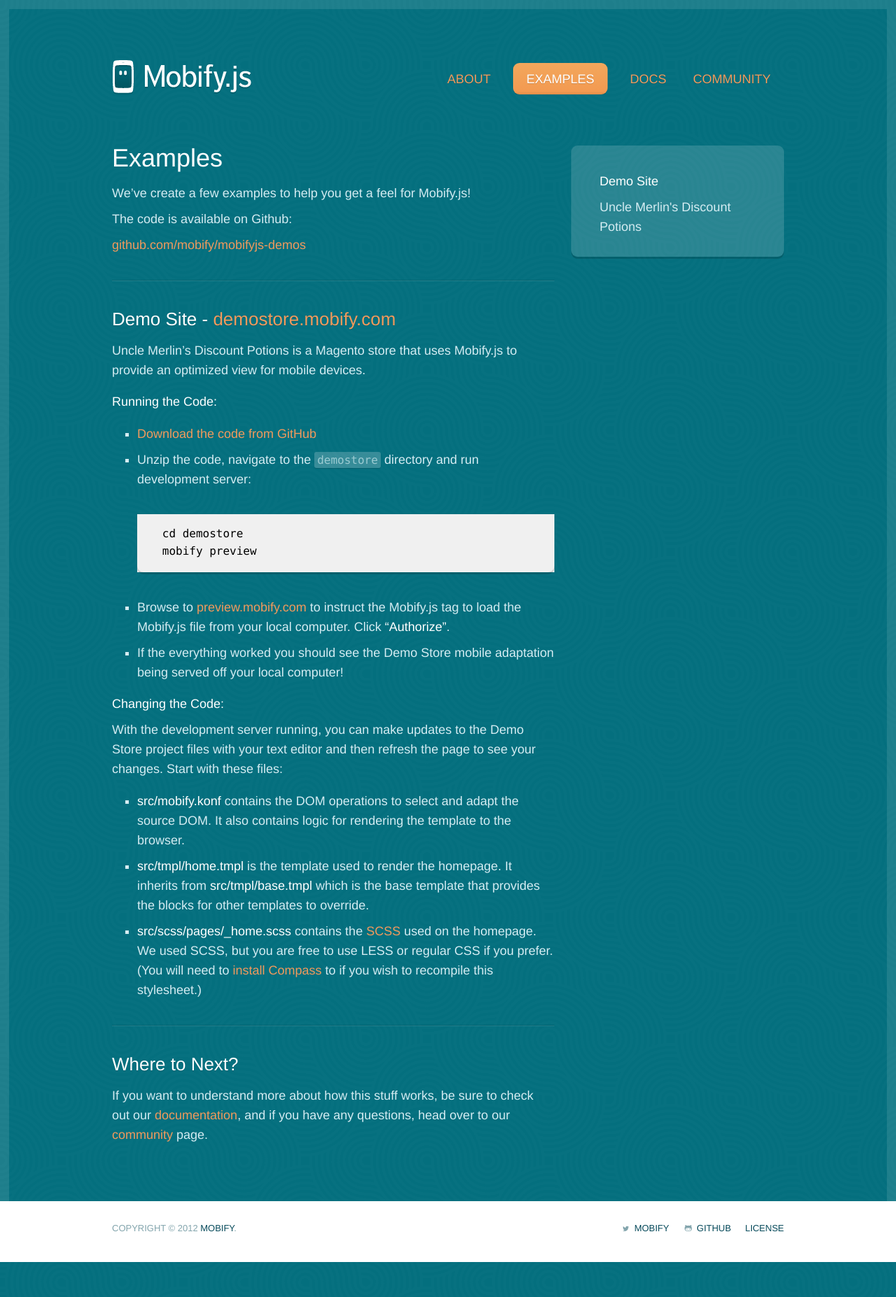
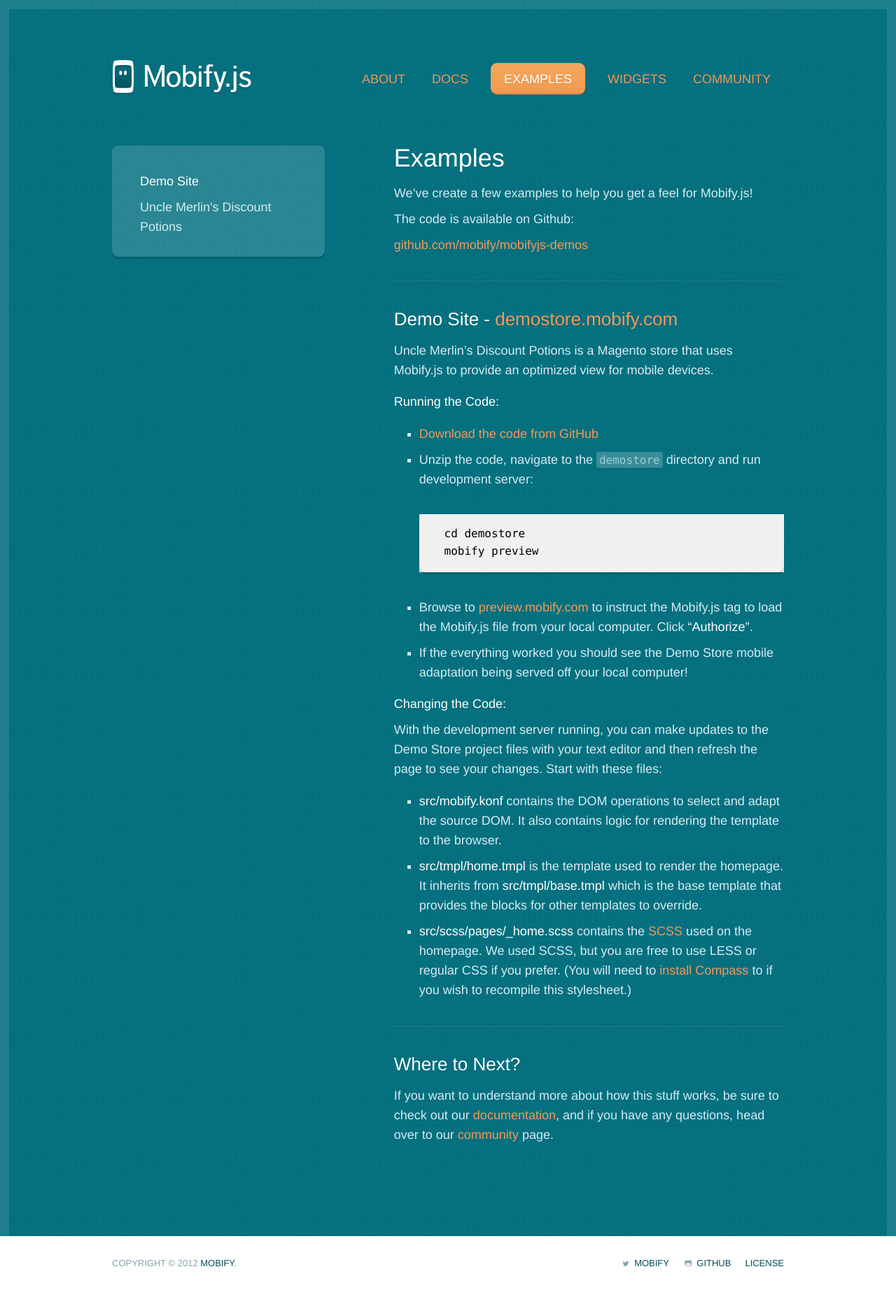
Before and after one commit to mobify/mobifyjs, a Jekyll site: the page built from www/examples/index.md, in a window 1280 px wide. Shown: the whole page at 70% size. Built offline with Jekyll 4.4.1, drawn with Linux system fonts in a browser that asks for light colours; nearby versions of some CDN libraries; before the commit the page ends 1804 px from its top, so only the background shows below that.

Commit message:
Initial page stubs for widgets gallery, individual widget page.

```diff
--- /dev/null
+++ b/www/_includes/nav-widgets.html
@@ -0,0 +1,6 @@
+
+                    <div class="nav-examples">
+                        <div class="carousel">
+                            <h3><a href="{{ site.baseurl }}/widgets/carousel">Carousel</a></h3>
+                        </div>
+                    </div>
--- a/www/_includes/nav.html
+++ b/www/_includes/nav.html
@@ -1,15 +1,21 @@
                     <div class="nav-wrapper">
 	                    <ul class="nav">
-	                        <li>
+	                        <li class="nav-about">
                         {% active_links %}
 	                            <a href="/mobifyjs/" class="rounded">About</a>
                         {% endactive_links %}
-	                        </li><li>
+	                        </li>
+	                        <li class="nav-docs">
                         {% active_links prefix %}
+	                            <a href="/mobifyjs/docs/" class="rounded">Docs</a>
+	                        </li>
+	                        <li class="nav-examples">
 	                            <a href="/mobifyjs/examples/" class="rounded">Examples</a>
-	                        </li><li>
-	                            <a href="/mobifyjs/docs/" class="rounded">Docs</a>
-	                        </li><li>
+	                        </li>
+	                        <li class="nav-widgets">
+	                            <a href="/mobifyjs/widgets/" class="rounded">Widgets</a>
+	                        </li>
+	                        <li class="nav-community">
 	                            <a href="/mobifyjs/community/" class="rounded">Community</a>
 	                        </li>
 	                    </ul><!-- .nav -->
--- a/www/_layouts/doc.html
+++ b/www/_layouts/doc.html
@@ -3,11 +3,11 @@
 bodyclass: docs
 ---
 
-<div class="row-fluid">
+<div class="row-fluid reversed-column">
     <div class="span8">
 	    {{ content }}
     </div>
-    <div class="span4 docs-nav rounded shaded">
+    <div class="span4 sidebar-nav docs-nav rounded shaded">
 		{% active_links %}{% markdown %}{% include nav-docs.md %}{% endmarkdown %}{% endactive_links %}
 	</div>
 </div>
--- a/www/_layouts/example.html
+++ b/www/_layouts/example.html
@@ -4,12 +4,12 @@
 ---
 
 <div class="row-fluid">
-    <div class="span12">
+    <div class="span12 reversed-column">
         <div class="span8">
             {{ content }}
         </div>
 
-        <div class="span4 examples-nav shaded rounded">
+        <div class="span4 sidebar-nav examples-nav shaded rounded">
             {% include nav-examples.html %}
         </div>
     </div>
--- a/www/static/css/ui-dev.css
+++ b/www/static/css/ui-dev.css
@@ -234,6 +234,16 @@
 	margin: 0 auto;
 	width: 100%;
 }
+.reversed-column .span8 {
+	width: 62%;
+	padding-left: 3.95744680199999%;
+	float: right;
+	margin-bottom: 50px;
+}
+	.reversed-column .span4 {
+		float: left;
+		margin-left: 0;
+	}
 @media (max-width: 767px) {
 	body {
 		padding: 0;
@@ -495,6 +505,16 @@
 		padding-top: 0;
 	}
 }
+
+
+/* Sidebar Nav */
+.sidebar-nav {
+	background: rgba(255,255,255,0.15);
+	padding: 20px 40px;
+}
+	.sidebar-nav h3 a {
+		color: #fff;
+	}
 
 
 
@@ -836,16 +856,6 @@
 
 
 /* Page Layout: Docs */
-.docs .span8 {
-	width: 62%;
-	padding-left: 3.95744680199999%;
-	float: right;
-	margin-bottom: 50px;
-}
-.docs .span4 {
-	float: left;
-	margin-left: 0;
-}
 .docs-nav {
 	background: rgba(255,255,255,0.15);
 	padding: 20px 40px;
@@ -928,23 +938,6 @@
 
 
 /* Page Layout: Examples */
-.examples .span8 {
-	width: 62%;
-	padding-left: 3.95744680199999%;
-	float: right;
-	margin-bottom: 50px;
-}
-.examples .span4 {
-	float: left;
-	margin-left: 0;
-}
-.examples-nav {
-	background: rgba(255,255,255,0.15);
-	padding: 20px 40px;
-}
-	.examples-nav h3 a {
-		color: #fff;
-	}
 @media (max-width: 767px) {
 	.examples .span8 {
 		padding: 0;
```
Also changed, not shown: www/_layouts/widget-index.html (added, +10 -0 lines), www/_layouts/widgets.html (added, +16 -0 lines), www/widgets/carousel.md (added, +8 -0 lines), www/widgets/index.md (added, +18 -0 lines).
